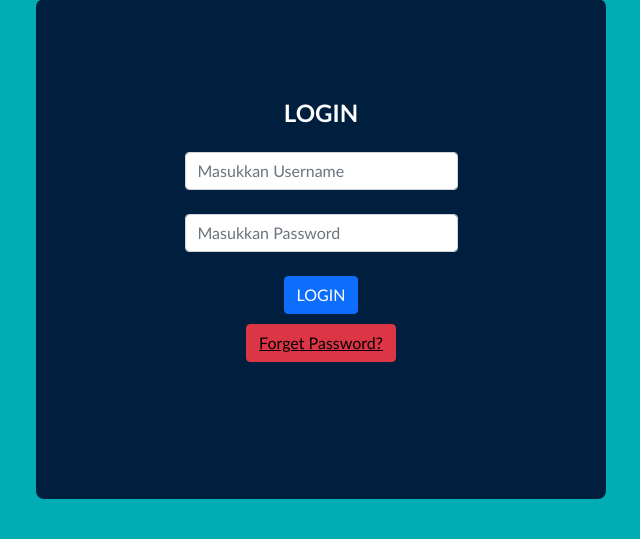
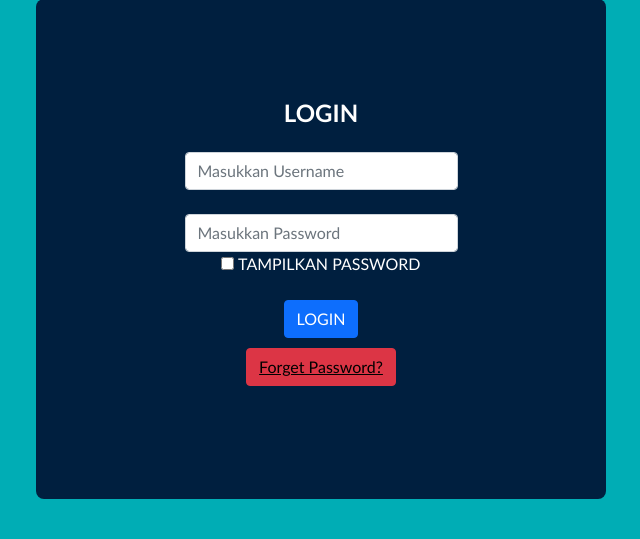
Before and after one commit to sayurtempee/crud_php, a PHP site: page /login.php in a window 1280 px wide. Shown: the part 135-674 px from the top of the page, without its empty margins (319-959 px from the left). Run offline with PHP 8.4, Linux system fonts and the light colour scheme; some libraries are stand-ins or nearby versions.

Commit message:
update login.php

```diff
--- a/login.php
+++ b/login.php
@@ -148,7 +148,11 @@ if (isset($_POST['login'])) {
                         <input type="text" class="form-control w-50" placeholder="Masukkan Username" name="username" required>
                     </div>
                     <div class="form-group my-4">
-                        <input type="password" class="form-control w-50" placeholder="Masukkan Password" name="password" autocomplete="off" required>
+                        <input type="password" class="form-control w-50" placeholder="Masukkan Password" name="password" id="input-password" autocomplete="off" required>
+                        <label for="show-password" style="color: #fff;">
+                            <input type="checkbox" name="show-password" id="show-password">
+                            tampilkan password
+                        </label>
                     </div>
                     <button class="btn btn-primary text-uppercase" type="submit" name="login">Login</button>
                 </form>
@@ -182,7 +186,19 @@ if (isset($_POST['login'])) {
         </div>
     </div>
     <!-- Close Footer -->
+    <script>
+        // Logika untuk melihat password
+        const inputPassword = document.getElementById("input-password");
+        const showPassword = document.getElementById("show-password");
 
+        showPassword.addEventListener("input", (e) => {
+            if (e.target.checked) {
+                inputPassword.setAttribute("type", "text");
+            } else {
+                inputPassword.setAttribute("type", "password");
+            }
+        });
+    </script>
     <!-- Bootstrap -->
     <script src="https://cdn.jsdelivr.net/npm/bootstrap@5.0.0-beta2/dist/js/bootstrap.bundle.min.js" integrity="sha384-b5kHyXgcpbZJO/tY9Ul7kGkf1S0CWuKcCD38l8YkeH8z8QjE0GmW1gYU5S9FOnJ0" crossorigin="anonymous"></script>
 </body>
```
